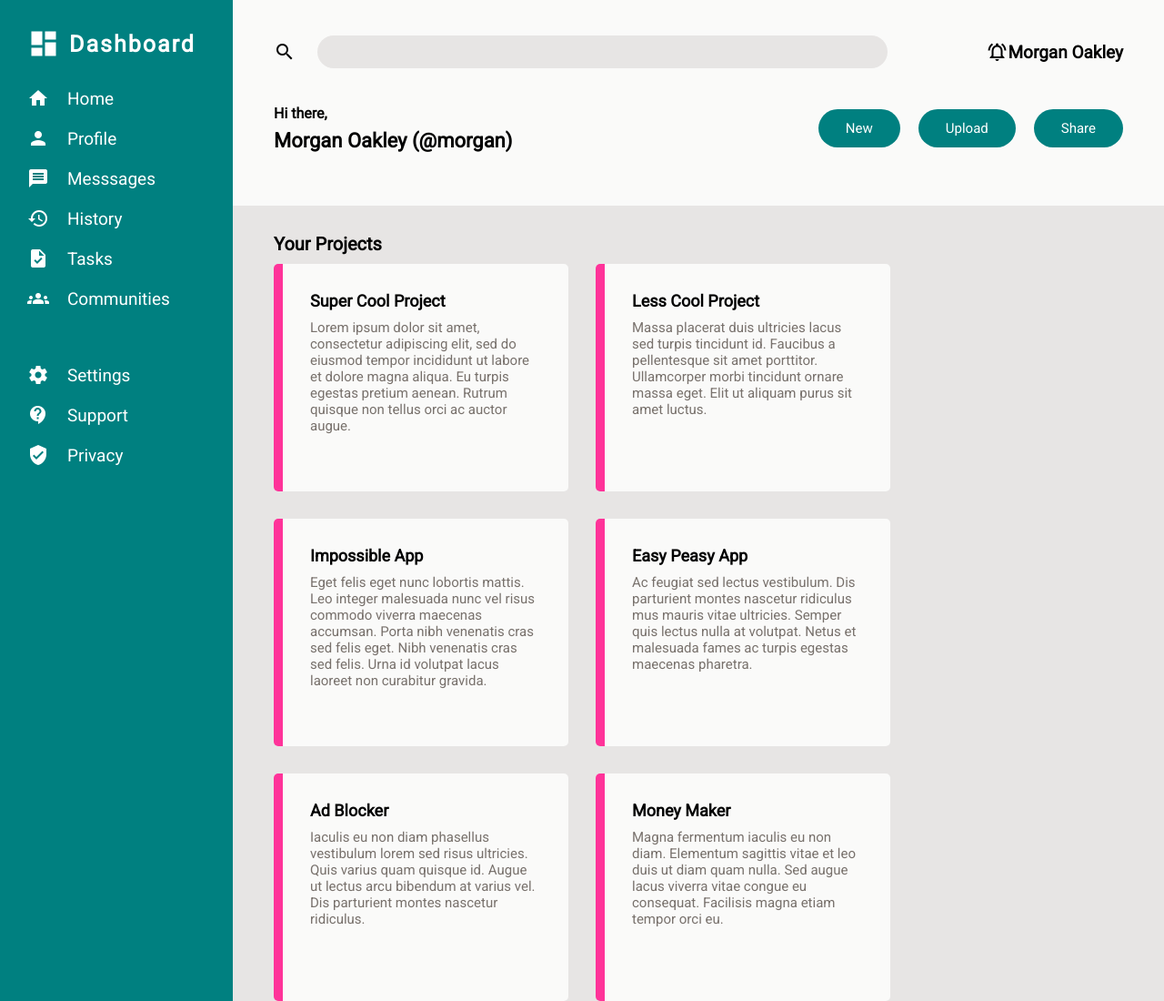
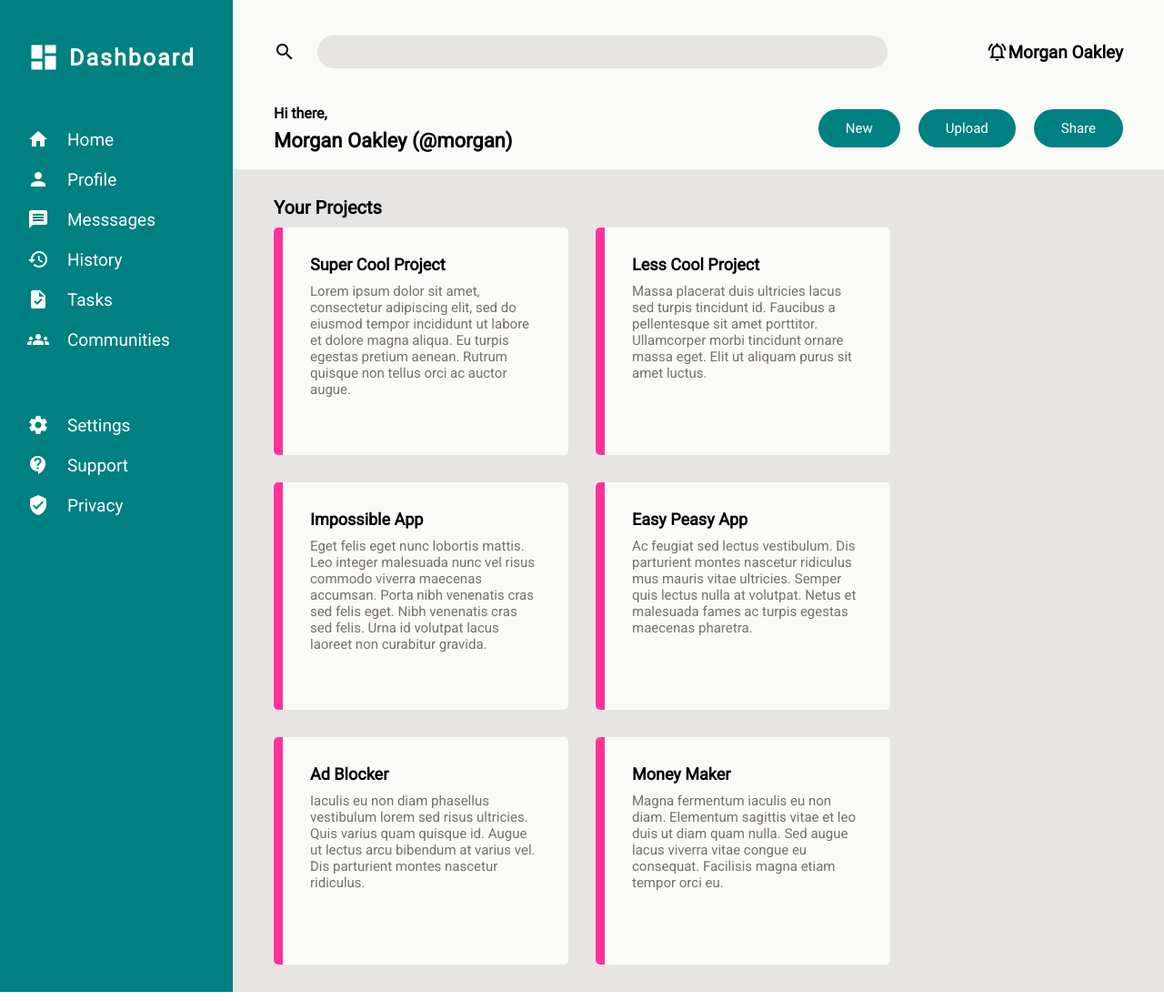
Before and after one commit to omarisayed/admin-dashboard, a plain HTML site: page index.html in a window 1280 px wide. Shown: the top 1100 px of the page at 91% size. Drawn offline with Linux system fonts and the light colour scheme.

Commit message:
Fixed navbar problem by adding height 100vh to container.

```diff
--- a/style.css
+++ b/style.css
@@ -26,6 +26,8 @@ html{
     grid-template-rows: 1fr 4fr;
     grid-template-areas: 'sidebar header header'
                          'sidebar main1 main2';
+
+    height: 100vh; /*without this the navbar behaves wierd. on smaller screens, the navbar's bottom becomes big and moves content downwards.*/
 }
 
 .header{
@@ -141,6 +143,7 @@ input{
     font-size: 2.5rem;
     font-weight: bolder;
     letter-spacing: 0.2rem;
+    margin-top: 0.6em;
 }
 
 #dashboard-icon{
@@ -149,13 +152,13 @@ input{
 
 
 .sidebar-a{
-    margin-top: 3em;
+    margin-top: 6em;
     display: grid;
     gap: 2rem;
 }
 
 .sidebar-b{
-    margin-top: 6em;
+    margin-top: 7em;
     display: grid;
     gap: 2rem;
 }
```
